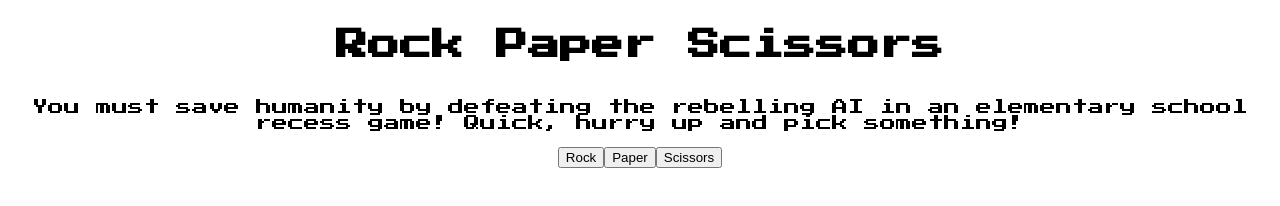
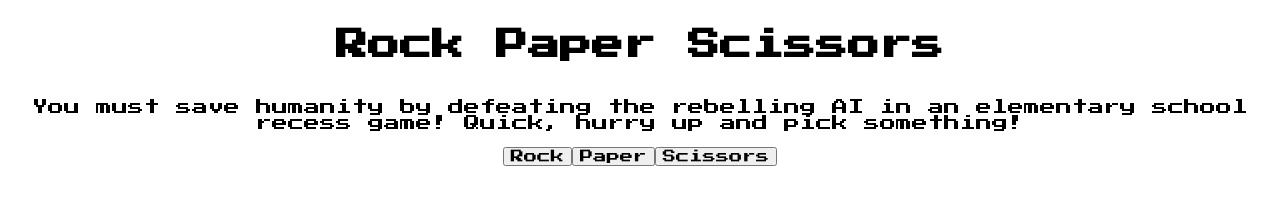
Before and after one commit to thebrianwong/odin-rock-paper-scissors, a plain HTML site: page index.html in a window 1280 px wide. Drawn offline with Linux system fonts and the light colour scheme.

Commit message:
Change button font to match text font

```diff
--- a/style.css
+++ b/style.css
@@ -1,5 +1,9 @@
 body {
     font-family: 'Press Start 2P', cursive;
+}
+
+input {
+    font-family: inherit;
 }
 
 .title-container,
```
